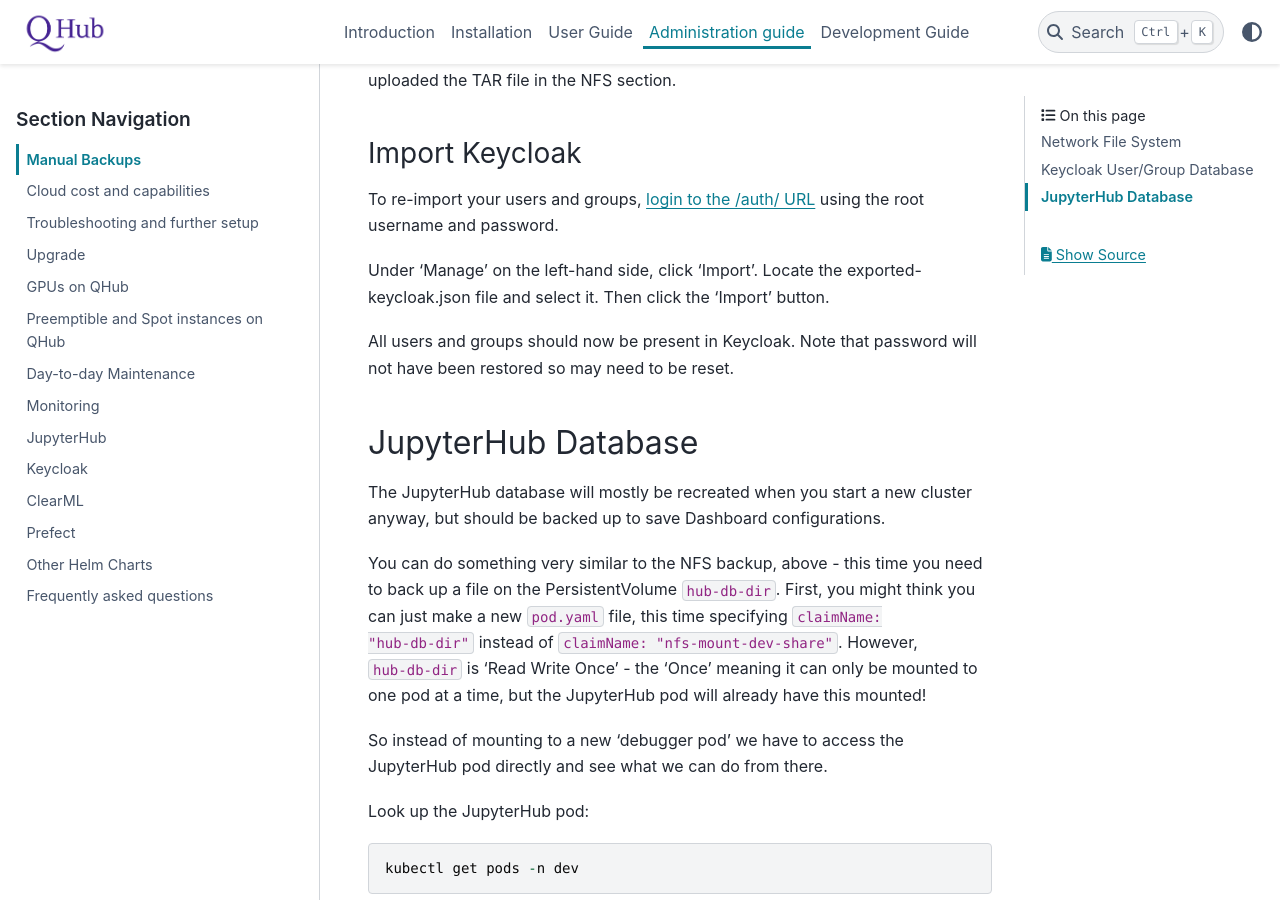
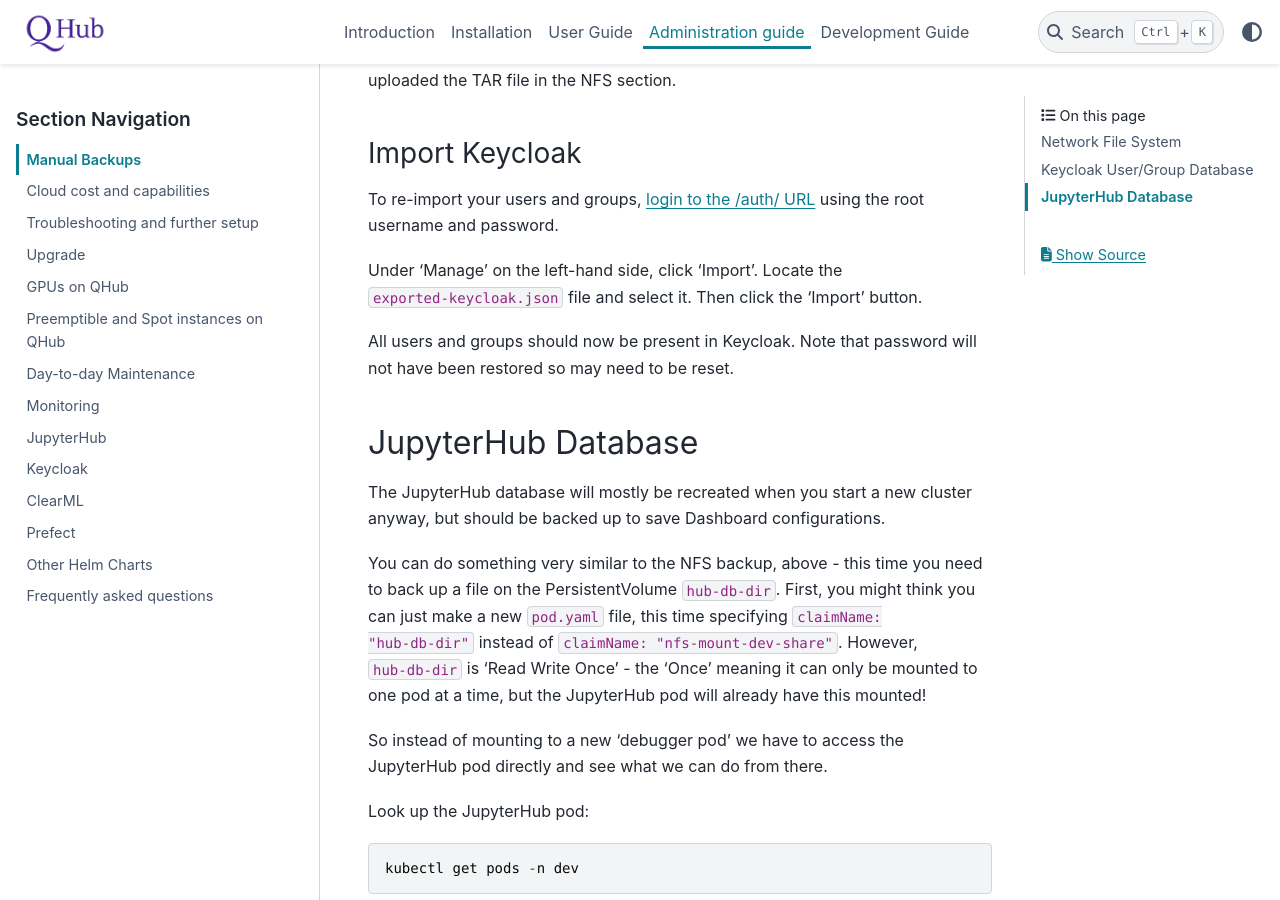
Before and after one commit to nebari-dev/nebari, a Sphinx documentation site: the page built from docs/source/admin_guide/backup.md, in a window 1280 px wide and 900 px high, scrolled down 5181 px. Built offline with Sphinx 7.4.7 and the PyData theme 0.15.4, drawn with Linux system fonts in a browser that asks for light colours.

Commit message:
vale fixes

```diff
--- a/docs/source/admin_guide/backup.md
+++ b/docs/source/admin_guide/backup.md
@@ -170,7 +170,7 @@
 
 ### Export Keycloak
 
-The export script is at [qhub/scripts/keycloak-export.py](https://github.com/Quansight/qhub/blob/main/scripts/keycloak-export.py).
+The export script is at [`qhub/scripts/keycloak-export.py`](https://github.com/Quansight/qhub/blob/main/scripts/keycloak-export.py).
 
 Locate your `qhub-config.yaml` file, for example by checking out of your Git repo for you QHub. Activate a virtual environment with the `qhub` Python package installed.
 
@@ -190,7 +190,7 @@
 
 To re-import your users and groups, [login to the /auth/ URL](../installation/login.md) using the root username and password.
 
-Under 'Manage' on the left-hand side, click 'Import'. Locate the exported-keycloak.json file and select it. Then click the 'Import' button.
+Under 'Manage' on the left-hand side, click 'Import'. Locate the `exported-keycloak.json` file and select it. Then click the 'Import' button.
 
 All users and groups should now be present in Keycloak. Note that password will not have been restored so may need to be reset.
 
```
